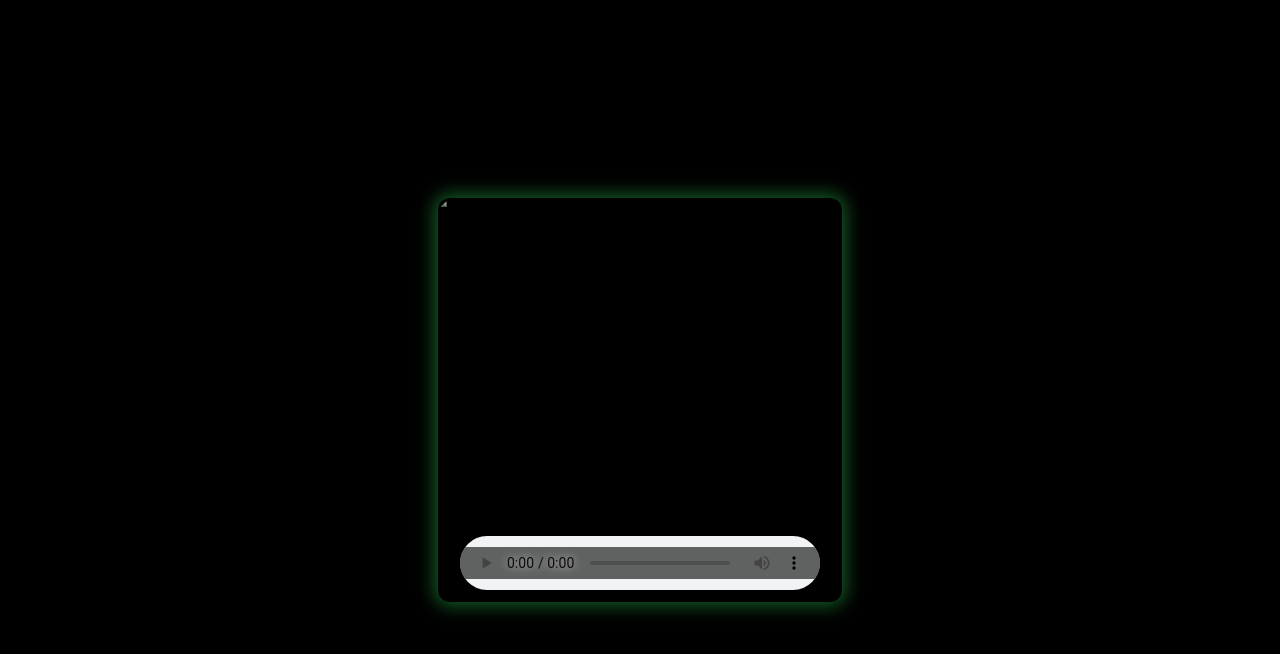
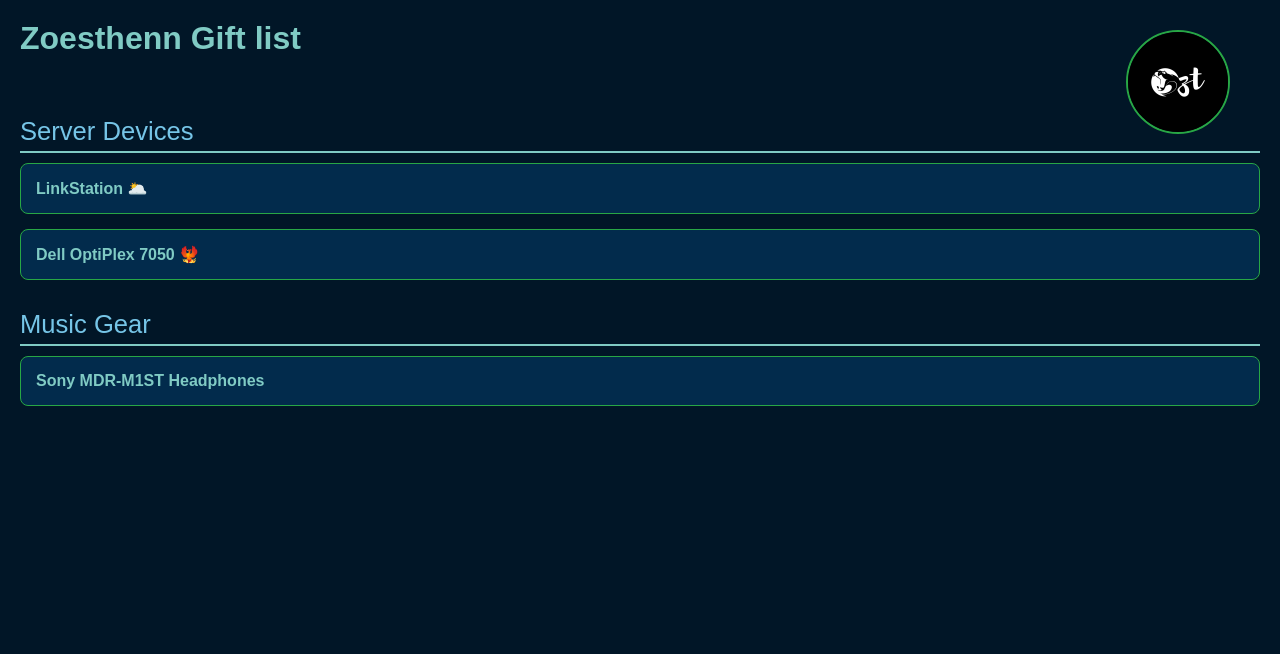
Before and after one commit to Le509NN/quick-html, a plain HTML site: page index.html in a window 1280 px wide. Drawn offline with Linux system fonts and the light colour scheme.

Commit message:
Update index.html

```diff
--- a/index.html
+++ b/index.html
@@ -3,89 +3,91 @@
 <head>
     <meta charset="UTF-8">
     <meta name="viewport" content="width=device-width, initial-scale=1.0">
-    <title>Single Release Visualizer</title>
+    <title>Zoesthenn Gift list</title>
     <style>
         body {
+            background-color: #011627; /* Dark Navy Blue */
+            color: #d1e8ff; /* Light blue text */
+            font-family: Arial, sans-serif;
             margin: 0;
-            padding: 0;
-            height: 100vh;
-            background: #000;
-            display: flex;
-            justify-content: center;
-            align-items: center;
-            overflow: hidden;
+            padding: 20px;
         }
-        .container {
+        header {
             position: relative;
-            width: 400px;
-            height: 400px;
-            border-radius: 12px;
-            overflow: hidden;
-            box-shadow: 0 0 20px rgba(0, 0, 0, 0.8);
-            border: 2px solid transparent;
-            animation: glow 2s infinite alternate;
+            text-align: left;
+            padding-bottom: 10px;
         }
-        @keyframes glow {
-            from {
-                box-shadow: 0 0 10px 2px rgba(40, 167, 69, 0.4);
-            }
-            to {
-                box-shadow: 0 0 20px 4px rgba(40, 167, 69, 0.6);
-            }
+        .logo {
+            position: absolute;
+            top: 10px;
+            right: 10px;
+            width: 100px;
+            height: 100px;
+            border: 2px solid #28a745; /* Green outline */
+            border-radius: 50%;
+            object-fit: cover;
+            margin-right: 20px; /* Add spacing after the logo */
         }
-        .album-art {
-            position: absolute;
-            top: 0;
-            left: 0;
-            width: 100%;
-            height: 100%;
-            object-fit: cover;
-            animation: zoom 5s infinite alternate;
-            filter: brightness(0.8);
+        h1 {
+            color: #80cbc4; /* Title color */
+            margin: 0;
+            font-size: 2em;
+            margin-bottom: 20px;
         }
-        @keyframes zoom {
-            from {
-                transform: scale(1);
-            }
-            to {
-                transform: scale(1.05);
-            }
+        .section-title {
+            font-size: 1.6em;
+            margin: 30px 0 10px;
+            color: #76c5e7; /* Soft blue for section titles */
+            border-bottom: 2px solid #80cbc4;
+            padding-bottom: 5px;
         }
-        audio {
-            position: absolute;
-            bottom: 10px;
-            width: 90%;
-            left: 5%;
-            z-index: 2;
-            background: rgba(0, 0, 0, 0.6);
-            border: none;
-            outline: none;
-            color: white;
+        .box {
+            background-color: #022b4c; /* Slightly lighter navy for boxes */
+            border: 1px solid #28a745; /* Green Outline */
+            border-radius: 8px;
+            padding: 15px;
+            margin-bottom: 15px;
+            color: #d1e8ff;
         }
-        audio::-webkit-media-controls-panel {
-            background-color: rgba(0, 0, 0, 0.6);
+        a {
+            color: #80cbc4;
+            text-decoration: none;
+            font-weight: bold;
         }
-        audio::-webkit-media-controls-play-button,
-        audio::-webkit-media-controls-current-time-display,
-        audio::-webkit-media-controls-time-remaining-display,
-        audio::-webkit-media-controls-timeline,
-        audio::-webkit-media-controls-volume-slider {
-            filter: brightness(0.9);
-        }
-        audio::-webkit-media-controls-enclosure {
-            display: flex;
-            justify-content: center;
-            align-items: center;
-        }
-        audio::-webkit-media-controls-playback-rate-button {
-            display: none;
+        a:hover {
+            text-decoration: underline;
         }
     </style>
 </head>
 <body>
-    <div class="container">
-        <img src="single-cover.jpg" alt="Single Cover" class="album-art">
-        <audio id="audio" src="PaseMapPasE.mp3" controls></audio>
+    <header>
+        <h1>Zoesthenn Gift list</h1>
+        <img src="https://github.com/Le509NN/quick-html/blob/main/Logo.jpg?raw=true" alt="Logo" class="logo">
+    </header>
+
+    <!-- Server Devices Section -->
+    <div>
+        <div class="section-title">Server Devices</div>
+        <div class="box">
+            <a href="https://www.amazon.com/dp/B0CRKHQ56W?psc=1&ref_=cm_sw_r_apin_ct_44Q97RERR10VGZJQWNCA&language=en_US">
+                LinkStation  🌥️
+            </a>
+        </div>
+        <div class="box">
+            <a href="https://www.ebay.com/itm/286204286486?_skw=i7+dell+optiplex+mini&itmmeta=01JEQW26TJK8WJV6MMVF0GB1W0&hash=item42a31ad616%3Ag%3AqMEAAOSwm0xnVN9l&itmprp=enc%3AAQAJAAAA8HoV3kP08IDx%2BKZ9MfhVJKntrL%2BaUYo4In93xq0oMRvNIibouTyVxQZsbqFHJZouK6W9cAWqHErOa5SyplHeLiumL0QM7LcON64%2BNVFnBIhHRRqqvbko9F%2FDtApZyQB4jCTQqwIab2eL44pdM%2BFoWVrJ3bhUBzcLNwinj8TJjckifo%2Bes9%2FUMNUMDH0T6BgcnGLW0qZ7pNxZ8eIy9FvbjFtOvIVMMGXDUr6wNrXzBjiixMWI%2FKq8zR20uqY7FWUi8fIo8ZicW0M8BxQOeOGYNWiBSG8mGeVUvoihmqBMW9V7Zw755ko713mPDT2Q%2FDDq3g%3D%3D%7Ctkp%3ABk9SR7LtiPz1ZA&LH_BIN=1" target="_blank">
+                Dell OptiPlex 7050 🐦‍🔥
+            </a>
+        </div>
+    </div>
+
+        <!-- Music Gear Section -->
+    <div>
+        <div class="section-title">Music Gear</div>
+        <div class="box">
+            <a href="https://www.zzounds.com/item--SONMDRM1?siid=361590" target="_blank">
+                Sony MDR-M1ST Headphones
+            </a>
+        </div>
     </div>
 </body>
 </html>
```
